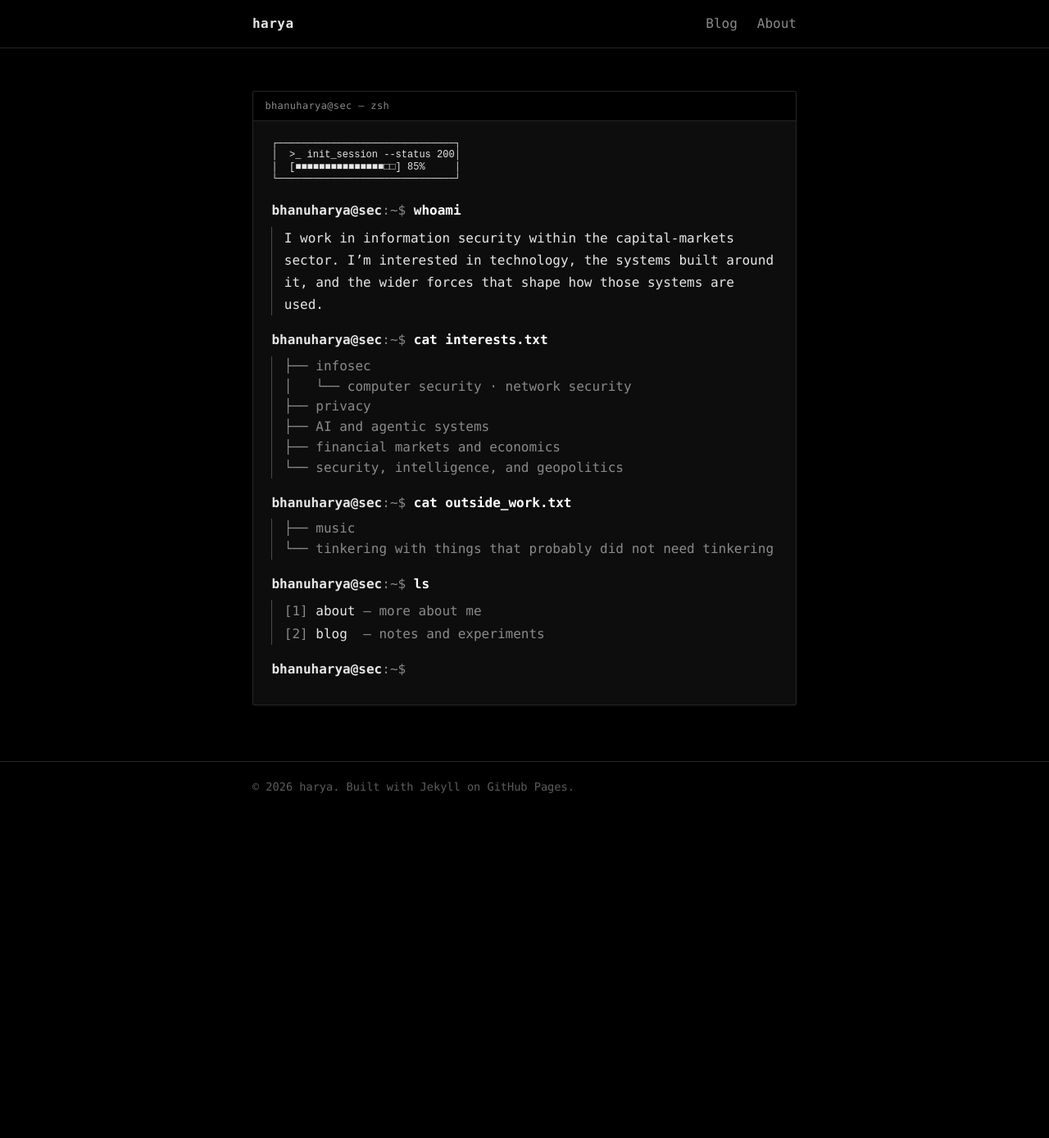
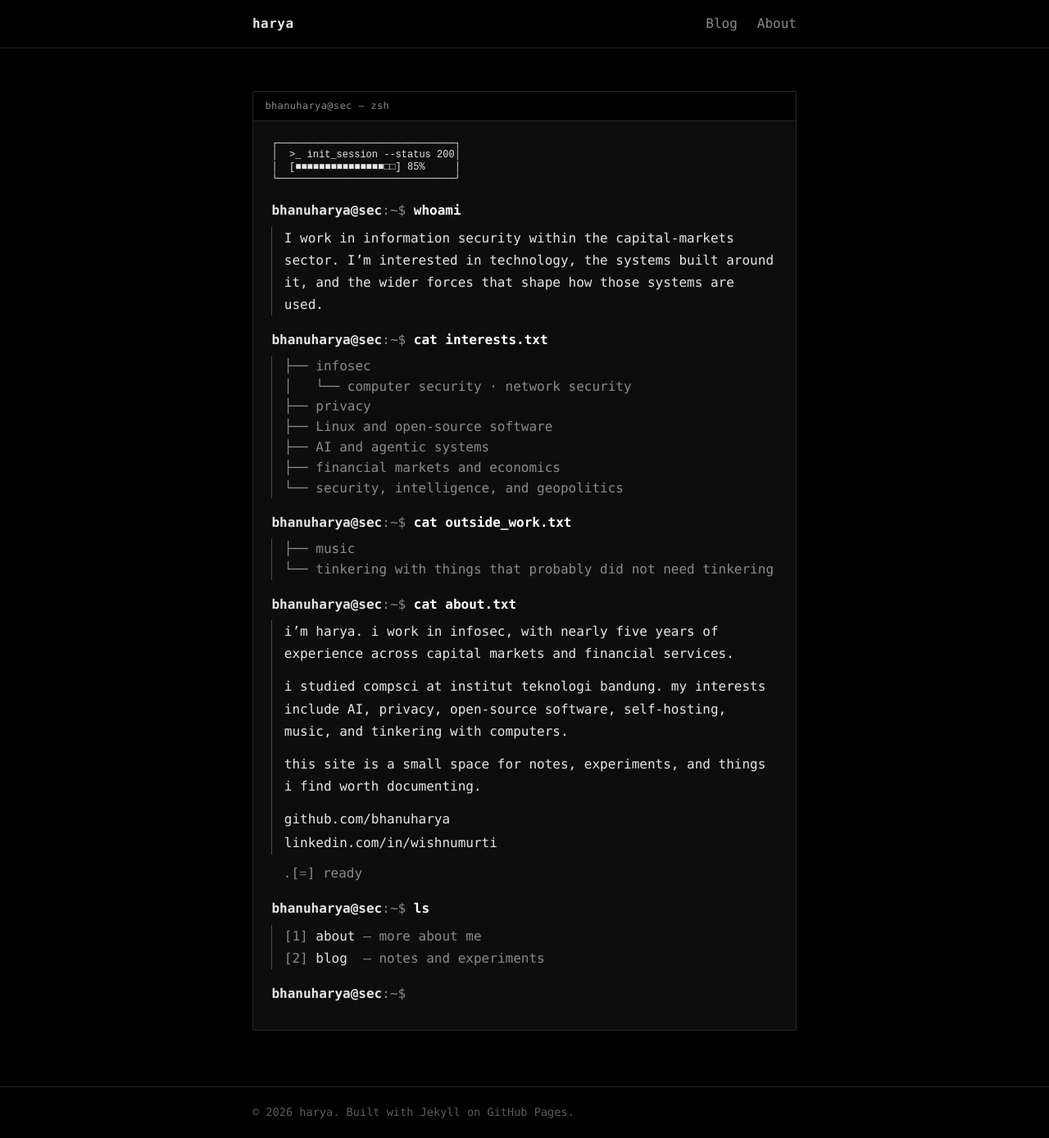
Before and after one commit to bhanuharya/bhanuharya.github.io, a Jekyll site: the page built from index.md, in a window 1280 px wide. Shown: the whole page at 82% size. Built offline with Jekyll 4.4.1, drawn with Linux system fonts in a browser that asks for light colours; before the commit the page ends 992 px from its top, so only the background shows below that.

Commit message:
Merge About content into homepage with Linux and OSS interests

```diff
--- a/_layouts/default.html
+++ b/_layouts/default.html
@@ -17,7 +17,7 @@
       <a class="site-title" href="{{ '/' | relative_url }}">{{ site.title | escape }}</a>
       <div class="nav-links">
         <a href="{{ '/blog/' | relative_url }}"{% if page.url == '/blog/' %} aria-current="page"{% endif %}>Blog</a>
-        <a href="{{ '/about/' | relative_url }}"{% if page.url == '/about/' %} aria-current="page"{% endif %}>About</a>
+        <a href="{{ '/#about' | relative_url }}"{% if page.url == '/about/' %} aria-current="page"{% endif %}>About</a>
       </div>
     </nav>
   </header>
--- a/_layouts/home.html
+++ b/_layouts/home.html
@@ -29,6 +29,7 @@ layout: default
       <pre class="ascii-tree">├── infosec
 │   └── computer security · network security
 ├── privacy
+├── Linux and open-source software
 ├── AI and agentic systems
 ├── financial markets and economics
 └── security, intelligence, and geopolitics</pre>
@@ -43,13 +44,28 @@ layout: default
 └── tinkering with things that probably did not need tinkering</pre>
     </div>
 
+    <section id="about" class="about-section">
+      <div class="line">
+        <span class="prompt">bhanuharya@sec</span><span class="loc">:~$</span> <span class="cmd">cat about.txt</span>
+      </div>
+
+      <div class="out about-copy">
+        <p>i’m harya. i work in infosec, with nearly five years of experience across capital markets and financial services.</p>
+        <p>i studied compsci at institut teknologi bandung. my interests include AI, privacy, open-source software, self-hosting, music, and tinkering with computers.</p>
+        <p>this site is a small space for notes, experiments, and things i find worth documenting.</p>
+        <p class="about-links"><a href="https://github.com/bhanuharya">github.com/bhanuharya</a><br><a href="https://www.linkedin.com/in/wishnumurti">linkedin.com/in/wishnumurti</a></p>
+      </div>
+
+      <pre class="about-signal" aria-hidden="true"><span>.[</span><span class="signal-frame">=</span><span>] ready</span></pre>
+    </section>
+
     <div class="line">
       <span class="prompt">bhanuharya@sec</span><span class="loc">:~$</span> <span class="cmd">ls</span>
     </div>
 
     <div class="out">
       <div class="cmdlist">
-        <div class="entry"><span class="idx">[1]</span> <a href="{{ '/about/' | relative_url }}">about</a><span class="dim"> — more about me</span></div>
+        <div class="entry"><span class="idx">[1]</span> <a href="{{ '/#about' | relative_url }}">about</a><span class="dim"> — more about me</span></div>
         <div class="entry"><span class="idx">[2]</span> <a href="{{ '/blog/' | relative_url }}">blog</a><span class="dim">  — notes and experiments</span></div>
       </div>
     </div>
--- a/assets/css/style.css
+++ b/assets/css/style.css
@@ -242,6 +242,39 @@ main.wrap {
   overflow-x: auto;
 }
 
+.about-section {
+  scroll-margin-top: 5rem;
+}
+
+.about-copy p {
+  margin: 0 0 0.8rem;
+}
+
+.about-copy p:last-child {
+  margin-bottom: 0;
+}
+
+.about-links {
+  line-height: 1.8;
+}
+
+.about-signal {
+  margin: -0.45rem 0 1rem 0.9rem;
+  color: var(--muted);
+  font: inherit;
+  white-space: pre;
+}
+
+.signal-frame {
+  display: inline-block;
+  animation: signal-pulse 1.4s steps(2, end) infinite;
+}
+
+@keyframes signal-pulse {
+  0%, 100% { opacity: 0.35; }
+  50% { opacity: 1; }
+}
+
 .closing {
   margin: 1.5rem 0 0;
   font-size: 0.95rem;
```
Also changed, not shown: about.md (+2 -10 lines).
